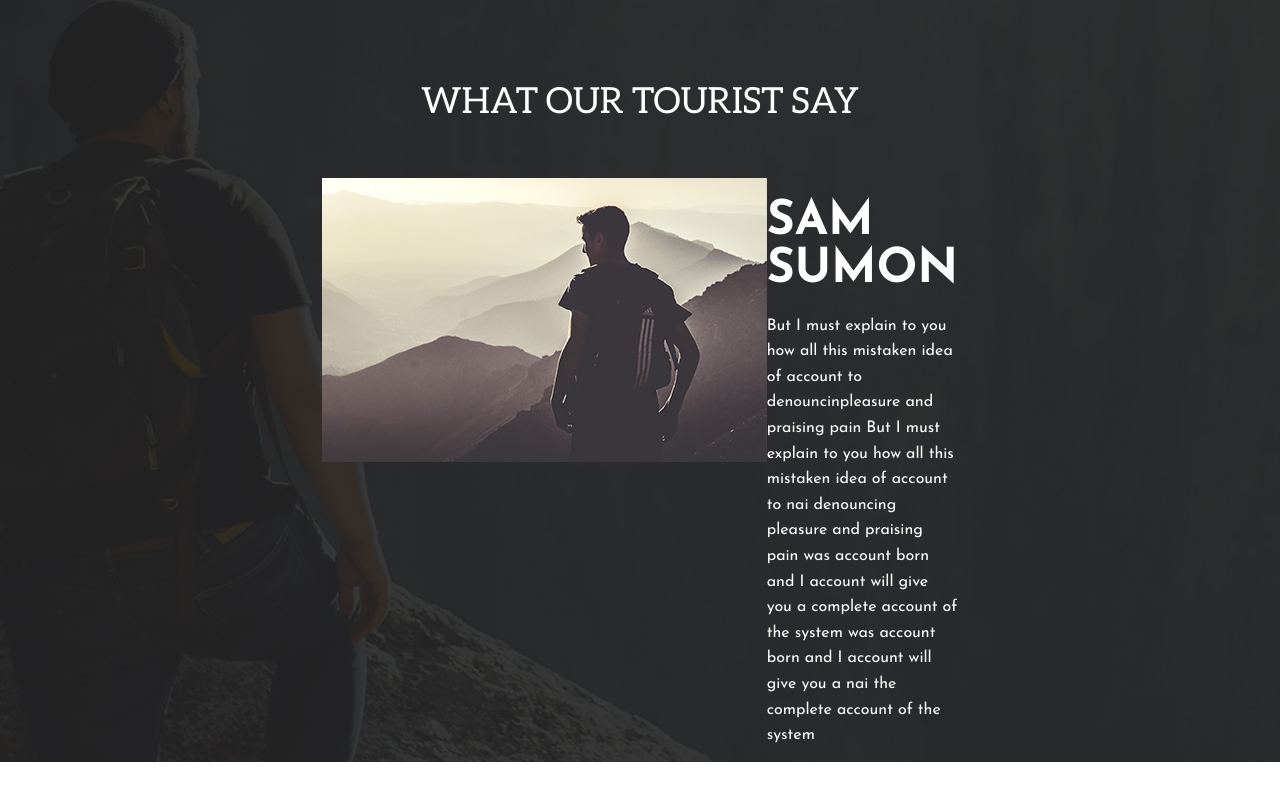
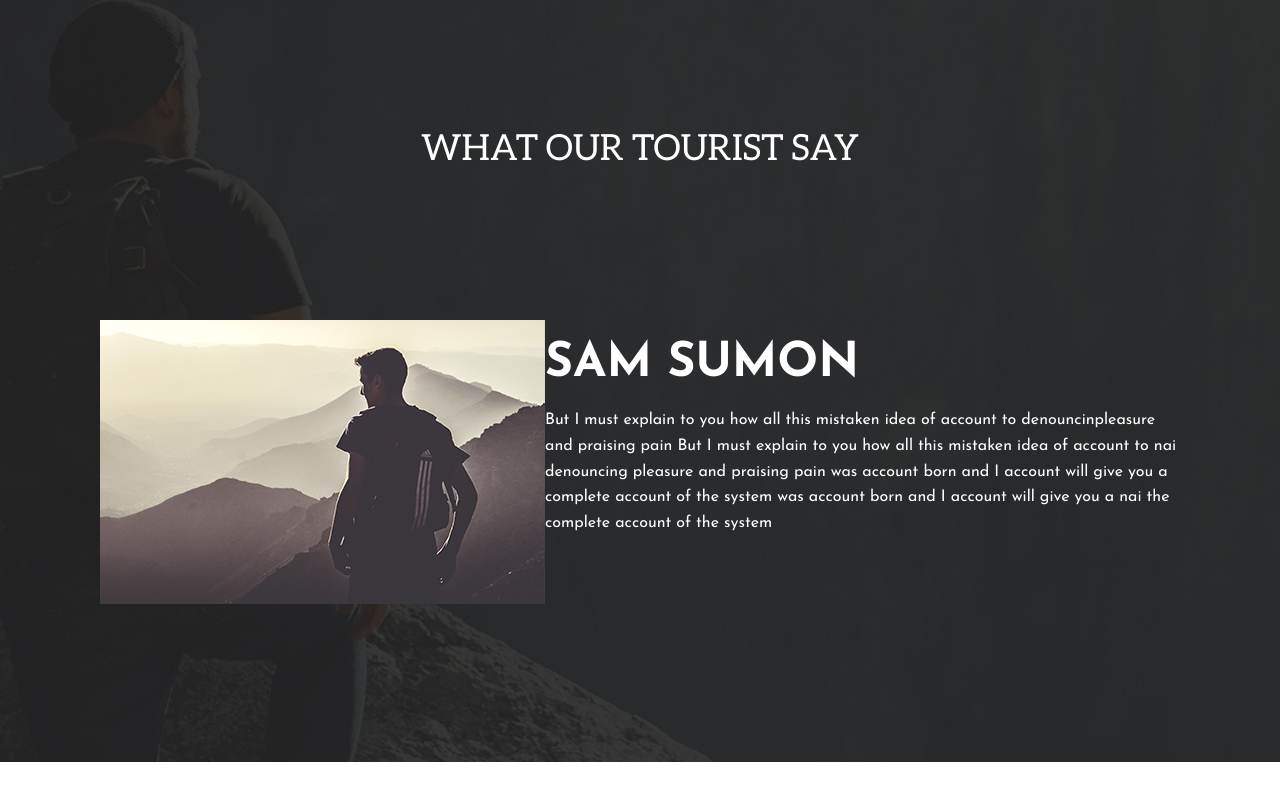
Before and after one commit to TimurTsokov/Ekzamen, a website: page index.html in a window 1280 px wide. Shown: the part 3585-4385 px from the top of the page. After the commit the page ends 4347 px from the top, so only its background shows below. Drawn offline with Linux system fonts and the light colour scheme.

Commit message:
+sum sumon

```diff
--- a/index.html
+++ b/index.html
@@ -141,7 +141,7 @@
 		  <div class="flex-row__item flex-row__item--100">
 			 <h2 class="section__title section__title--aleo">What Our Tourist Say</h2>
 		  </div>
-		  <div class="flex-row__item flex-row__item--flex">
+			<div class="flex-row__item flex-row__item--100p">
 			 <div class="flex-row__item__img">
 				<img src="img/Rectangle-41441.jpg" alt="">
 			 </div>
--- a/scss/style.scss
+++ b/scss/style.scss
@@ -231,12 +231,13 @@ body {
       background-color: rgba(57, 57, 57, 0.6);
       padding: 50px 30px;
     }
-    &--flex {
+    &--100p {
+      flex: 0 0 100%;
       display: flex;
       //justify-content: center;
       align-items: stretch;
 
-      //align-content: center;
+      align-content: center;
     }
 
     &__form {
```
Also changed, not shown: css/style.css.
